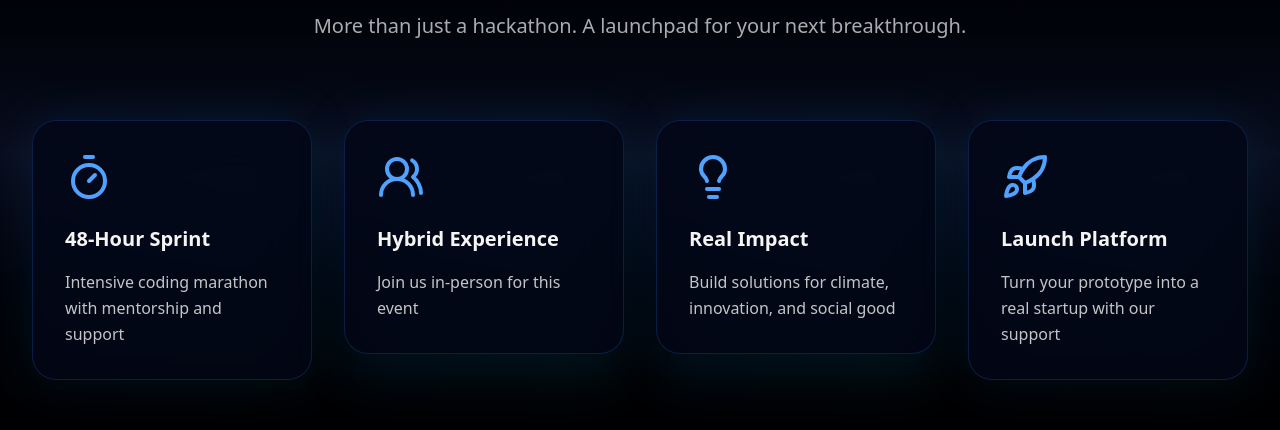
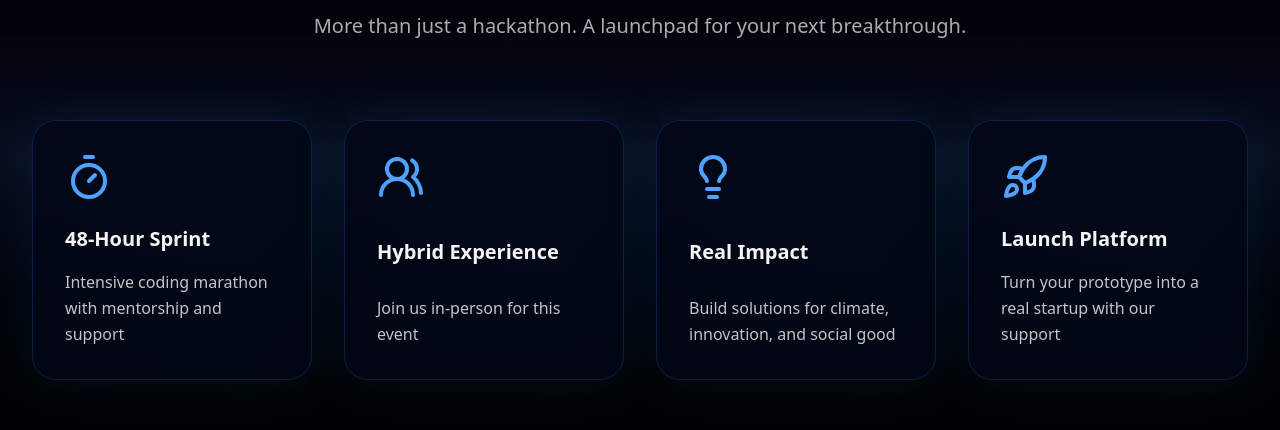
Before and after one commit to dangol-anish/dav-codefest, a Next.js app: page / in a window 1280 px wide. Shown: the part 1000-1430 px from the top of the page. Built offline with nearby package versions, Linux system fonts and the light colour scheme.

Commit message:
Fix: Make all 'Why CodeFest' feature cards equal height and update QR code/svg and favicon references

```diff
--- a/app/layout.tsx
+++ b/app/layout.tsx
@@ -16,7 +16,7 @@ export const metadata: Metadata = {
   title: "D.A.V Codefest 2025",
   description: "D.A.V Codefest 2025 official website",
   icons: {
-    icon: "/logo1.svg",
+    icon: "/logo2.svg",
   },
 };
 
--- a/components/landing/FeaturesSection.tsx
+++ b/components/landing/FeaturesSection.tsx
@@ -36,13 +36,13 @@ export function FeaturesSection() {
             More than just a hackathon. A launchpad for your next breakthrough.
           </p>
         </div>
-        <div className="grid md:grid-cols-2 lg:grid-cols-4 gap-8">
+        <div className="grid md:grid-cols-2 lg:grid-cols-4 gap-8 items-stretch">
           {features.map((feature, index) => {
             const Icon = feature.icon;
             return (
-              <div key={index} className="group relative">
+              <div key={index} className="group relative h-full">
                 <div className="absolute inset-0 bg-gradient-to-br from-blue-500/10 to-cyan-500/10 rounded-3xl blur-xl group-hover:blur-2xl transition-all duration-500" />
-                <div className="relative bg-[#030615]/80 backdrop-blur-xl rounded-3xl p-8 border border-blue-500/20 hover:border-blue-500/40 transition-all duration-500 group-hover:transform group-hover:scale-105">
+                <div className="relative bg-[#030615]/80 backdrop-blur-xl rounded-3xl p-8 border border-blue-500/20 hover:border-blue-500/40 transition-all duration-500 group-hover:transform group-hover:scale-105 h-full flex flex-col justify-between">
                   <Icon className="h-12 w-12 text-blue-400 mb-6 group-hover:scale-110 transition-transform duration-300" />
                   <h3 className="text-xl font-semibold text-stone-100 mb-4">
                     {feature.title}
--- a/components/landing/HeroSection.tsx
+++ b/components/landing/HeroSection.tsx
@@ -127,7 +127,7 @@ export function HeroSection() {
               <div className="bg-[#030615]/95 backdrop-blur-sm rounded-3xl p-8 shadow-2xl border-2 border-blue-500/20 hover:border-blue-500/40 transition-all duration-300">
                 <div className="w-64 h-64 bg-gray-100 rounded-2xl flex items-center justify-center text-gray-600 font-medium">
                   <Image
-                    src="/qr.jpeg"
+                    src="/qr.svg"
                     alt="QR Code"
                     width={192}
                     height={192}
```
Also changed, not shown: public/qr.svg (added).
